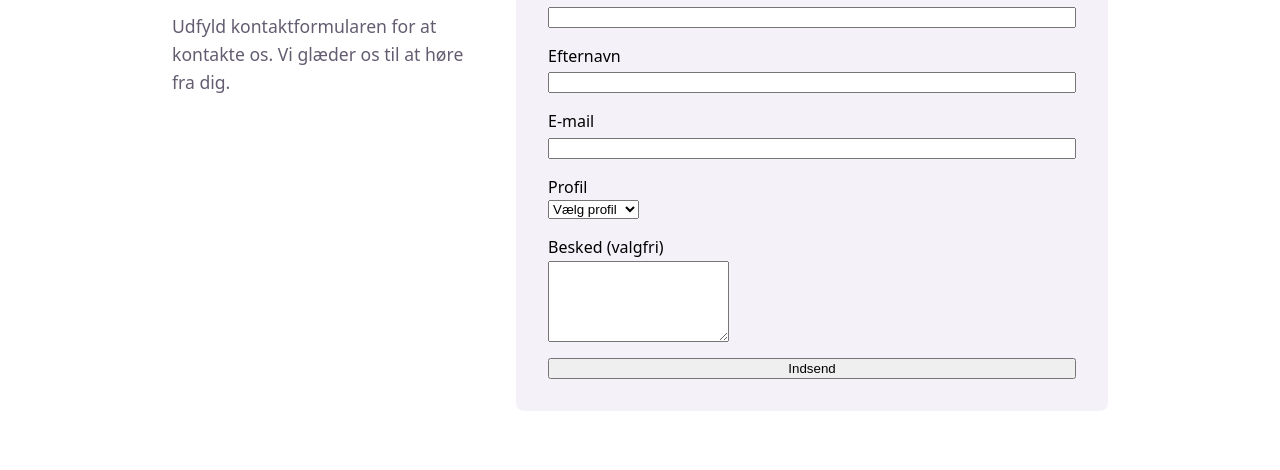
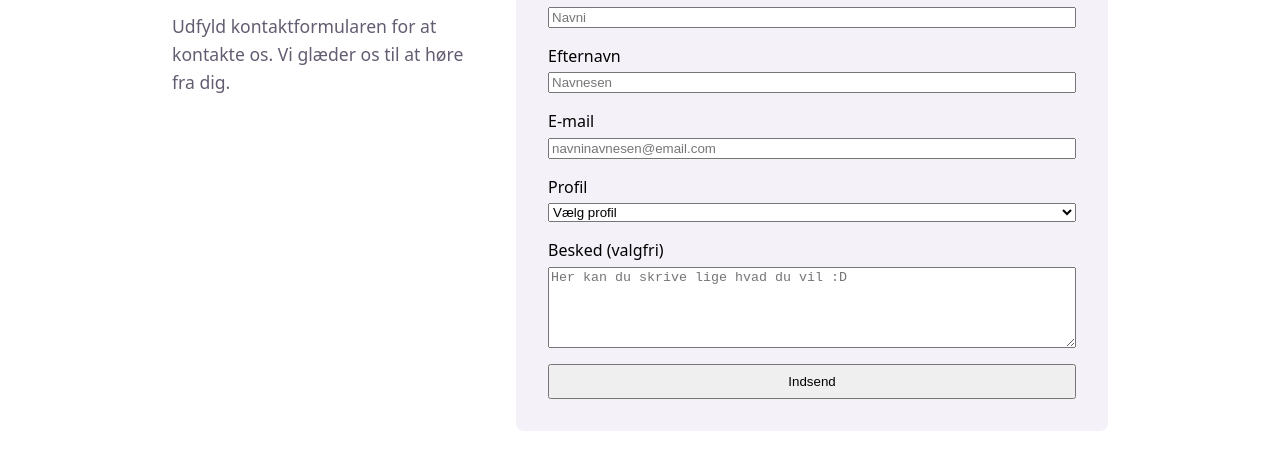
Before and after one commit to mati1980/formular-oevelse-master, a plain HTML site: page index.html in a window 1280 px wide. Shown: the part 212-682 px from the top of the page. Drawn offline with Linux system fonts and the light colour scheme.

Commit message:
Finpudsning

```diff
--- a/css/styles.css
+++ b/css/styles.css
@@ -19,3 +19,7 @@ button {
   display: grid;
   gap: 3px;
 }
+
+button {
+  padding: 0.5rem;
+}
--- a/index.html
+++ b/index.html
@@ -31,32 +31,28 @@
         <!-- Formular-indhold -->
         <div class="form-felt">
           <label for="fornavn">Fornavn</label>
-          <input id="fornavn" name="fornavn" type="text">
+          <input placeholder="Navni" id="fornavn" name="fornavn" type="text" required>
         </div>
         <div class="form-felt">
           <label for="efternavn">Efternavn</label>
-          <input id="efternavn" name="efternavn" type="text">
+          <input placeholder="Navnesen" id="efternavn" name="efternavn" type="text" required>
         </div>
         <div class="form-felt">
           <label for="email">E-mail</label>
-          <input id="email" name="email" type="email">
+          <input placeholder="navninavnesen@email.com" id="email" name="email" type="email" required>
         </div>
-        <div class="form-felt">
-          <label>
+        <label class="form-felt">
           Profil
-            <select name="liste">
+          <select name="liste" required>
             <option value="">Vælg profil</option>
             <option value="studerende">Studerende</option>
             <option value="underviser">Underviser</option>
           </select>
         </label>
-        </div>
-        <div class="form-felt">
-          <label>
+        <label class="form-felt">
           Besked (valgfri)
-            <textarea name="besked" rows="5"></textarea>
+          <textarea placeholder="Her kan du skrive lige hvad du vil :D" name="besked" rows="5"></textarea>
         </label>
-        </div>
         <button type="submit">Indsend</button>
       </form>
     </section>
```
Lines whose indentation alone changed are shown as unchanged.
